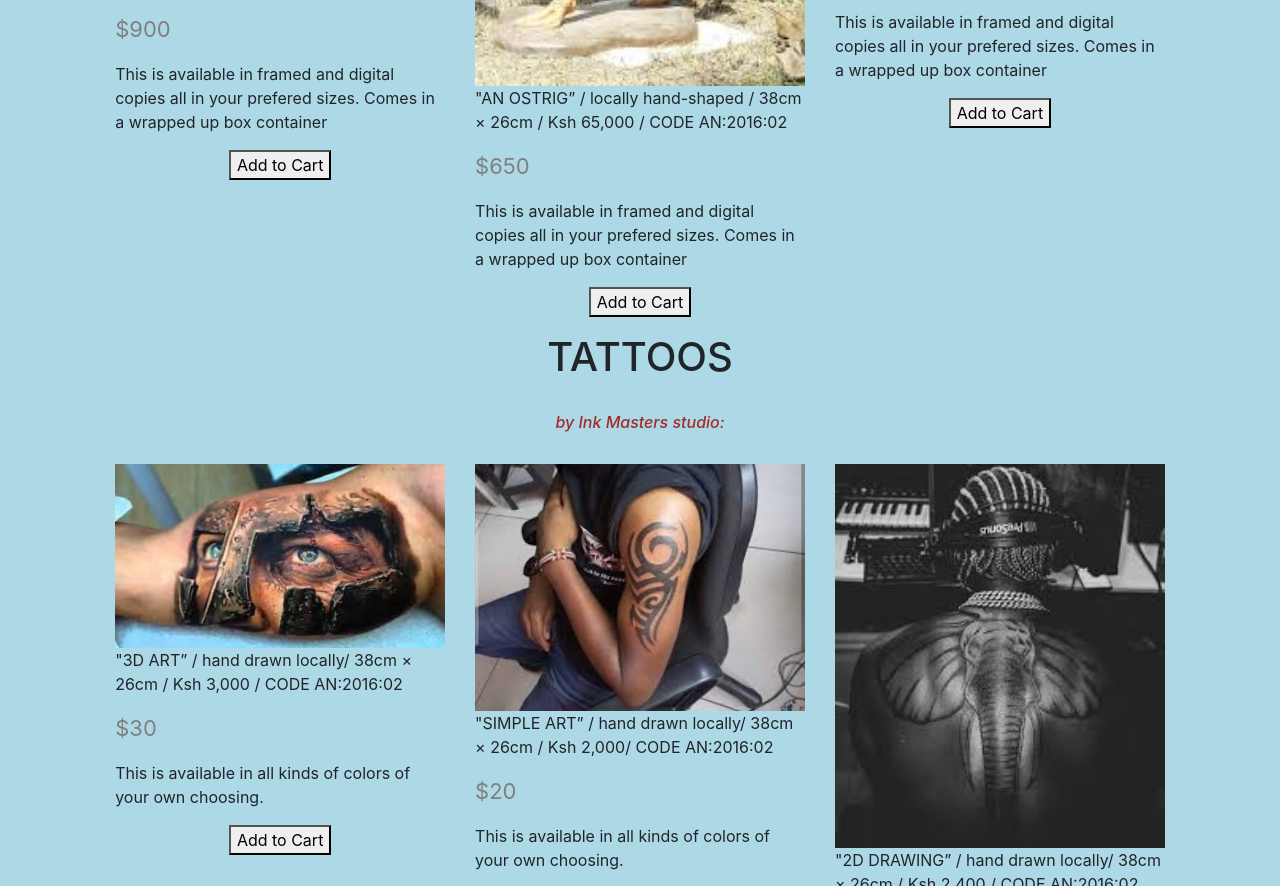
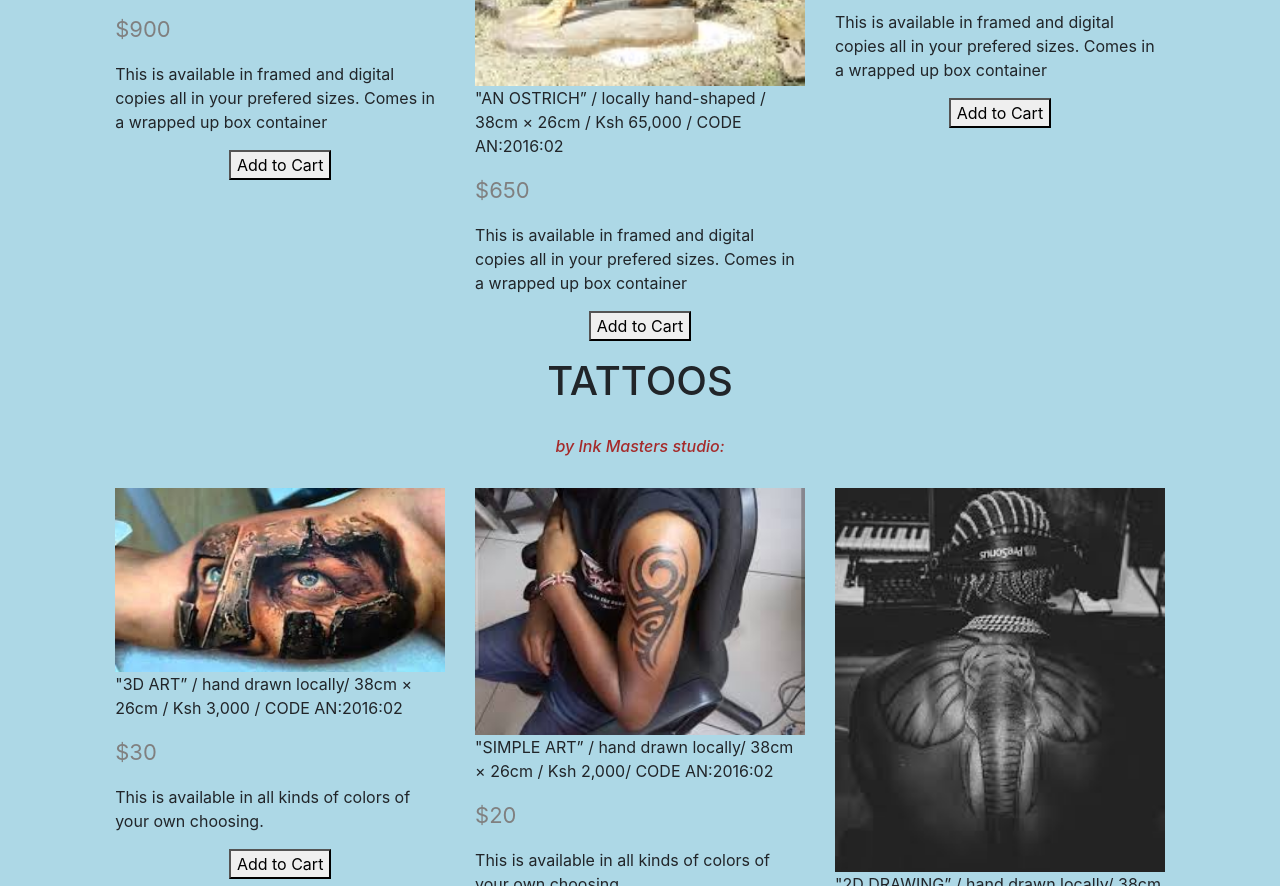
Before and after one commit to bano27/LISE2, a plain HTML site: page index.html in a window 1280 px wide. Shown: the part 6512-7398 px from the top of the page. Drawn offline with nearby package versions, Linux system fonts and the light colour scheme.

Commit message:
body margin auto

```diff
--- a/index.html
+++ b/index.html
@@ -443,7 +443,7 @@
           <div class="col-md-4">
             <div class="card-sculptor5">
               <img src="Images/sculptor5.jpeg" alt="..." style="width:100%" id="ostrig">
-              <p>"AN OSTRIG” / locally hand-shaped / 38cm × 26cm / Ksh 65,000 / CODE AN:2016:02</p>
+              <p>"AN OSTRICH” / locally hand-shaped / 38cm × 26cm / Ksh 65,000 / CODE AN:2016:02</p>
               <p class="price">$650</p>
               <p>This is available in framed and digital copies all in your prefered sizes. Comes in a wrapped up box
                 container</p>
--- a/style.css
+++ b/style.css
@@ -30,7 +30,8 @@ background-position: center;
 height: 1100px;}
 #platform p{font-size: 25px;}
 h4{font-size: 30px;}
-#body1{background-color: #ffff00;}
+#body1{background-color: #ffff00;
+margin: auto;}
 h2{text-align: center;
 font-size: 40px;}
 .card-title{color: black;}
```
